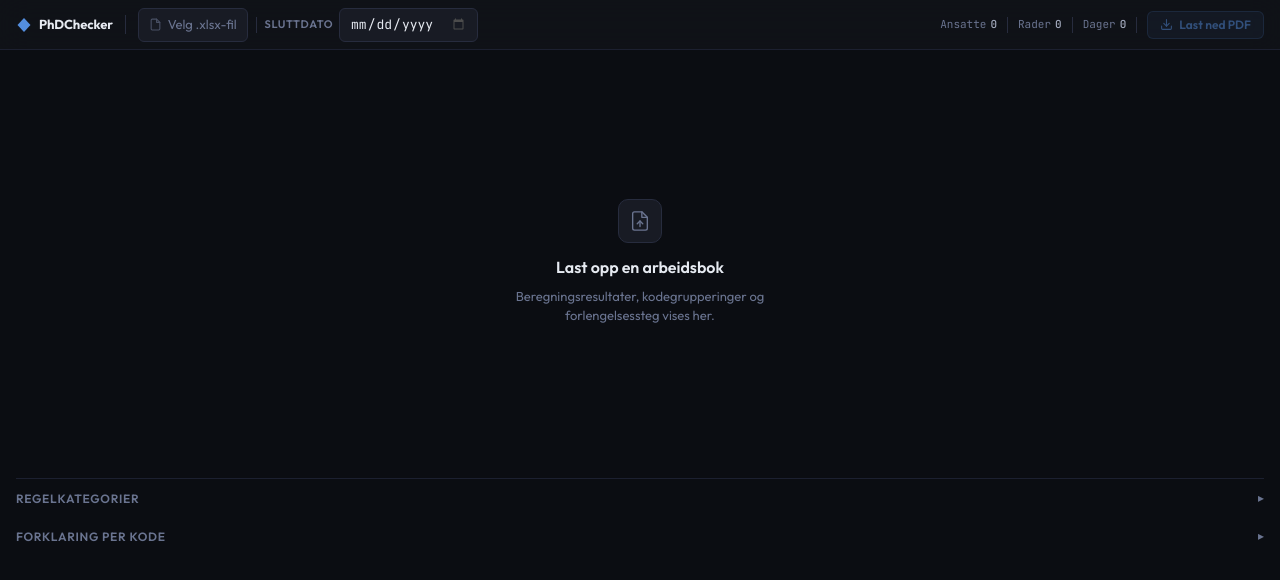
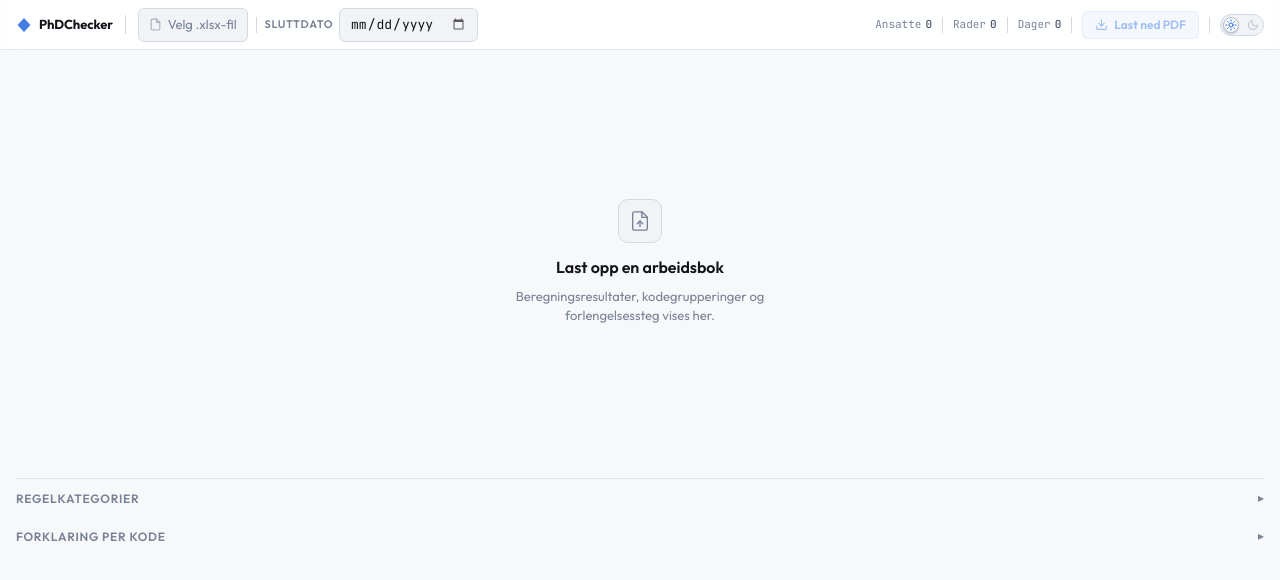
Before and after one commit to UiT-ITA/NySluttdato, a React (Vite) app: page / in a window 1280 px wide. Shown: the top 580 px of the page. Built offline with nearby package versions, Linux system fonts and the light colour scheme.

Commit message:
feat: implement theme toggle functionality with light and dark modes

```diff
--- a/src/App.css
+++ b/src/App.css
@@ -21,10 +21,105 @@
   gap: 10px;
   padding: 0 16px;
   height: 50px;
-  background: rgba(17, 19, 24, 0.92);
+  background: var(--toolbar-bg);
   border-bottom: 1px solid var(--border-0);
   backdrop-filter: blur(16px);
   -webkit-backdrop-filter: blur(16px);
+}
+
+/* ═══════════════════════════════════════════
+   THEME TOGGLE
+   ═══════════════════════════════════════════ */
+
+.theme-toggle {
+  display: inline-flex;
+  align-items: center;
+  justify-content: center;
+  height: 28px;
+  padding: 0;
+  background: transparent;
+  border: none;
+  cursor: pointer;
+  flex-shrink: 0;
+  border-radius: 999px;
+}
+
+.theme-toggle:focus-visible {
+  outline: 2px solid var(--accent);
+  outline-offset: 2px;
+}
+
+.theme-toggle-track {
+  position: relative;
+  display: inline-flex;
+  align-items: center;
+  width: 44px;
+  height: 22px;
+  padding: 0 4px;
+  background: var(--bg-2);
+  border: 1px solid var(--border-1);
+  border-radius: 999px;
+  transition: background 0.2s ease, border-color 0.2s ease;
+}
+
+.theme-toggle:hover .theme-toggle-track {
+  border-color: var(--border-2);
+  background: var(--bg-3);
+}
+
+.theme-toggle-icon {
+  display: inline-flex;
+  align-items: center;
+  justify-content: center;
+  width: 12px;
+  height: 12px;
+  color: var(--text-2);
+  transition: color 0.2s ease, opacity 0.2s ease;
+  z-index: 1;
+}
+
+.theme-toggle-icon-sun {
+  margin-right: auto;
+}
+
+.theme-toggle-icon-moon {
+  margin-left: auto;
+}
+
+.theme-toggle[data-theme='light'] .theme-toggle-icon-sun {
+  color: var(--accent);
+  opacity: 1;
+}
+
+.theme-toggle[data-theme='light'] .theme-toggle-icon-moon {
+  opacity: 0.45;
+}
+
+.theme-toggle[data-theme='dark'] .theme-toggle-icon-moon {
+  color: var(--accent);
+  opacity: 1;
+}
+
+.theme-toggle[data-theme='dark'] .theme-toggle-icon-sun {
+  opacity: 0.45;
+}
+
+.theme-toggle-thumb {
+  position: absolute;
+  top: 50%;
+  left: 2px;
+  width: 16px;
+  height: 16px;
+  background: var(--bg-0);
+  border: 1px solid var(--border-2);
+  border-radius: 50%;
+  transform: translateY(-50%);
+  transition: left 0.2s ease, background 0.2s ease, border-color 0.2s ease;
+  box-shadow: 0 1px 2px rgba(0, 0, 0, 0.2);
+}
+
+.theme-toggle[data-theme='dark'] .theme-toggle-thumb {
+  left: calc(100% - 18px);
 }
 
 .toolbar-brand {
@@ -356,8 +451,8 @@
 .employee-meta {
   display: grid;
   grid-template-columns: repeat(auto-fit, minmax(130px, 1fr));
-  gap: 1px;
-  background: var(--border-0);
+  background: var(--bg-1);
+  border-top: 1px solid var(--border-0);
 }
 
 .meta-cell {
@@ -366,6 +461,8 @@
   gap: 2px;
   padding: 8px 14px;
   background: var(--bg-1);
+  border-right: 1px solid var(--border-0);
+  border-bottom: 1px solid var(--border-0);
 }
 
 .meta-label {
@@ -706,7 +803,51 @@ details[open] > .rules-toggle .chevron {
    RESPONSIVE
    ═══════════════════════════════════════════ */
 
-@media (max-width: 960px) {
+/* Medium screens: drop stat labels to save space */
+@media (max-width: 1100px) {
+  .toolbar-stat > span {
+    display: none;
+  }
+
+  .toolbar-stat.warn > span {
+    display: inline;
+  }
+
+  .toolbar-stats {
+    gap: 8px;
+  }
+}
+
+/* Tablet: hide stat block entirely, shrink PDF button to icon */
+@media (max-width: 860px) {
+  .toolbar {
+    padding: 0 12px;
+    gap: 8px;
+  }
+
+  .toolbar-stat,
+  .toolbar-stats .toolbar-divider {
+    display: none;
+  }
+
+  .toolbar-action {
+    padding: 0 8px;
+    height: 28px;
+    width: 30px;
+    justify-content: center;
+  }
+
+  .toolbar-action span {
+    display: none;
+  }
+
+  .content {
+    padding: 10px 12px 20px;
+  }
+}
+
+/* Small tablets & phones: wrap toolbar controls to second row */
+@media (max-width: 720px) {
   .toolbar {
     flex-wrap: wrap;
     height: auto;
@@ -727,11 +868,11 @@ details[open] > .rules-toggle .chevron {
   }
 
   .toolbar-stats {
-    margin-left: 0;
+    margin-left: auto;
   }
 
-  .content {
-    padding: 10px 12px 20px;
+  .file-trigger {
+    max-width: 100%;
   }
 
   .employee-header {
@@ -743,7 +884,10 @@ details[open] > .rules-toggle .chevron {
   .final-date-box {
     width: 100%;
   }
+}
 
+/* Only stack code-group summary on very narrow screens */
+@media (max-width: 520px) {
   .code-group-summary {
     flex-direction: column;
     align-items: flex-start;
@@ -753,4 +897,8 @@ details[open] > .rules-toggle .chevron {
   .summary-pills {
     flex-wrap: wrap;
   }
+
+  .code-group-title h3 {
+    white-space: normal;
+  }
 }
--- a/src/App.tsx
+++ b/src/App.tsx
@@ -2,6 +2,8 @@ import { useMemo, useState } from 'react'
 import readXlsxFile, { readSheetNames } from 'read-excel-file/browser'
 import './App.css'
 import { EmployeeCard } from './components/EmployeeCard'
+import { ThemeToggle } from './components/ThemeToggle'
+import { useTheme } from './hooks/useTheme'
 import {
   calculateEmployeeResult,
   formatNumber,
@@ -20,6 +22,7 @@ function App() {
   const [selectedEmployeeId, setSelectedEmployeeId] = useState('')
   const [errorMessage, setErrorMessage] = useState('')
   const [isLoading, setIsLoading] = useState(false)
+  const { resolved: resolvedTheme, toggle: toggleTheme } = useTheme()
 
   const effectiveStartDate = dateOverride ? parseDateInput(dateOverride) : report?.currentEndDate ?? null
   const activeEmployeeId = selectedEmployeeId || report?.employees[0]?.employeeId || ''
@@ -194,6 +197,10 @@ function App() {
             </svg>
             <span>Last ned PDF</span>
           </button>
+
+          <div className="toolbar-divider" />
+
+          <ThemeToggle resolved={resolvedTheme} onToggle={toggleTheme} />
         </div>
       </header>
 
--- /dev/null
+++ b/src/components/ThemeToggle.tsx
@@ -0,0 +1,46 @@
+import type { ResolvedTheme } from '../hooks/useTheme'
+
+interface ThemeToggleProps {
+  resolved: ResolvedTheme
+  onToggle: () => void
+}
+
+export function ThemeToggle({ resolved, onToggle }: ThemeToggleProps) {
+  const isDark = resolved === 'dark'
+  const label = isDark ? 'Bytt til lyst tema' : 'Bytt til mørkt tema'
+
+  return (
+    <button
+      type="button"
+      className="theme-toggle"
+      role="switch"
+      aria-checked={isDark}
+      aria-label={label}
+      title={label}
+      onClick={onToggle}
+      data-theme={resolved}
+    >
+      <span className="theme-toggle-track">
+        <span className="theme-toggle-icon theme-toggle-icon-sun" aria-hidden="true">
+          <svg width="12" height="12" viewBox="0 0 24 24" fill="none" stroke="currentColor" strokeWidth="2" strokeLinecap="round" strokeLinejoin="round">
+            <circle cx="12" cy="12" r="4" />
+            <path d="M12 2v2" />
+            <path d="M12 20v2" />
+            <path d="m4.93 4.93 1.41 1.41" />
+            <path d="m17.66 17.66 1.41 1.41" />
+            <path d="M2 12h2" />
+            <path d="M20 12h2" />
+            <path d="m6.34 17.66-1.41 1.41" />
+            <path d="m19.07 4.93-1.41 1.41" />
+          </svg>
+        </span>
+        <span className="theme-toggle-icon theme-toggle-icon-moon" aria-hidden="true">
+          <svg width="12" height="12" viewBox="0 0 24 24" fill="none" stroke="currentColor" strokeWidth="2" strokeLinecap="round" strokeLinejoin="round">
+            <path d="M21 12.79A9 9 0 1 1 11.21 3 7 7 0 0 0 21 12.79z" />
+          </svg>
+        </span>
+        <span className="theme-toggle-thumb" aria-hidden="true" />
+      </span>
+    </button>
+  )
+}
--- /dev/null
+++ b/src/hooks/useTheme.ts
@@ -0,0 +1,72 @@
+import { useEffect, useState, useCallback } from 'react'
+
+export type ThemePreference = 'system' | 'light' | 'dark'
+export type ResolvedTheme = 'light' | 'dark'
+
+const STORAGE_KEY = 'phdchecker-theme'
+
+function readStoredPreference(): ThemePreference {
+  if (typeof window === 'undefined') return 'system'
+  const raw = window.localStorage.getItem(STORAGE_KEY)
+  if (raw === 'light' || raw === 'dark' || raw === 'system') {
+    return raw
+  }
+  return 'system'
+}
+
+function getSystemTheme(): ResolvedTheme {
+  if (typeof window === 'undefined' || !window.matchMedia) return 'dark'
+  return window.matchMedia('(prefers-color-scheme: dark)').matches ? 'dark' : 'light'
+}
+
+function applyTheme(resolved: ResolvedTheme) {
+  const root = document.documentElement
+  root.setAttribute('data-theme', resolved)
+  root.style.colorScheme = resolved
+}
+
+export function useTheme() {
+  const [preference, setPreferenceState] = useState<ThemePreference>(() => readStoredPreference())
+  const [systemTheme, setSystemTheme] = useState<ResolvedTheme>(() => getSystemTheme())
+
+  // Listen for system preference changes
+  useEffect(() => {
+    if (typeof window === 'undefined' || !window.matchMedia) return
+    const mediaQuery = window.matchMedia('(prefers-color-scheme: dark)')
+    const handler = (event: MediaQueryListEvent) => {
+      setSystemTheme(event.matches ? 'dark' : 'light')
+    }
+    mediaQuery.addEventListener('change', handler)
+    return () => mediaQuery.removeEventListener('change', handler)
+  }, [])
+
+  const resolved: ResolvedTheme = preference === 'system' ? systemTheme : preference
+
+  // Apply theme to DOM whenever it changes
+  useEffect(() => {
+    applyTheme(resolved)
+  }, [resolved])
+
+  const setPreference = useCallback((next: ThemePreference) => {
+    setPreferenceState(next)
+    if (typeof window !== 'undefined') {
+      if (next === 'system') {
+        window.localStorage.removeItem(STORAGE_KEY)
+      } else {
+        window.localStorage.setItem(STORAGE_KEY, next)
+      }
+    }
+  }, [])
+
+  const toggle = useCallback(() => {
+    // Toggle between explicit light/dark. Once user interacts, we commit to explicit mode.
+    setPreference(resolved === 'dark' ? 'light' : 'dark')
+  }, [resolved, setPreference])
+
+  return {
+    preference,
+    resolved,
+    setPreference,
+    toggle,
+  }
+}
--- a/src/index.css
+++ b/src/index.css
@@ -9,37 +9,35 @@
 }
 
 :root {
-  color-scheme: dark;
+  color-scheme: light dark;
 
-  /* Background tones */
+  /* Dark palette (default) */
   --bg-0: #0b0d12;
   --bg-1: #111318;
   --bg-2: #181b24;
   --bg-3: #1f2331;
   --bg-4: #282d3e;
 
-  /* Borders */
   --border-0: #1c2030;
   --border-1: #272c3e;
   --border-2: #363d54;
 
-  /* Text */
   --text-0: #e6eaf1;
   --text-1: #a4acbf;
   --text-2: #6a7490;
 
-  /* Accent */
   --accent: #5b9cf5;
   --accent-glow: rgba(91, 156, 245, 0.12);
   --accent-strong: #7db4fc;
 
-  /* Semantic */
   --success: #3dd68c;
   --success-bg: rgba(61, 214, 140, 0.08);
   --warning: #f0b535;
   --warning-bg: rgba(240, 181, 53, 0.08);
   --error: #f06b6b;
   --error-bg: rgba(240, 107, 107, 0.08);
+
+  --toolbar-bg: rgba(17, 19, 24, 0.92);
 
   /* Fonts */
   --font-ui: 'Outfit', system-ui, sans-serif;
@@ -59,6 +57,43 @@
   text-rendering: optimizeLegibility;
   -webkit-font-smoothing: antialiased;
   -moz-osx-font-smoothing: grayscale;
+  transition: background-color 0.2s ease, color 0.2s ease;
+}
+
+:root[data-theme='dark'] {
+  color-scheme: dark;
+}
+
+:root[data-theme='light'] {
+  color-scheme: light;
+
+  /* Light palette */
+  --bg-0: #f7f8fa;
+  --bg-1: #ffffff;
+  --bg-2: #f1f3f7;
+  --bg-3: #e6eaf1;
+  --bg-4: #d9dee8;
+
+  --border-0: #e4e7ee;
+  --border-1: #d4d9e3;
+  --border-2: #b9c1d0;
+
+  --text-0: #12141a;
+  --text-1: #4a5266;
+  --text-2: #7a8296;
+
+  --accent: #2f6fe0;
+  --accent-glow: rgba(47, 111, 224, 0.1);
+  --accent-strong: #1f58c1;
+
+  --success: #1ea565;
+  --success-bg: rgba(30, 165, 101, 0.09);
+  --warning: #b87a09;
+  --warning-bg: rgba(184, 122, 9, 0.09);
+  --error: #d93b3b;
+  --error-bg: rgba(217, 59, 59, 0.08);
+
+  --toolbar-bg: rgba(255, 255, 255, 0.88);
 }
 
 body {
@@ -139,6 +174,10 @@ select {
   cursor: pointer;
 }
 
+:root[data-theme='light'] ::-webkit-calendar-picker-indicator {
+  filter: invert(0.35);
+}
+
 details > summary {
   cursor: pointer;
   list-style: none;
```
